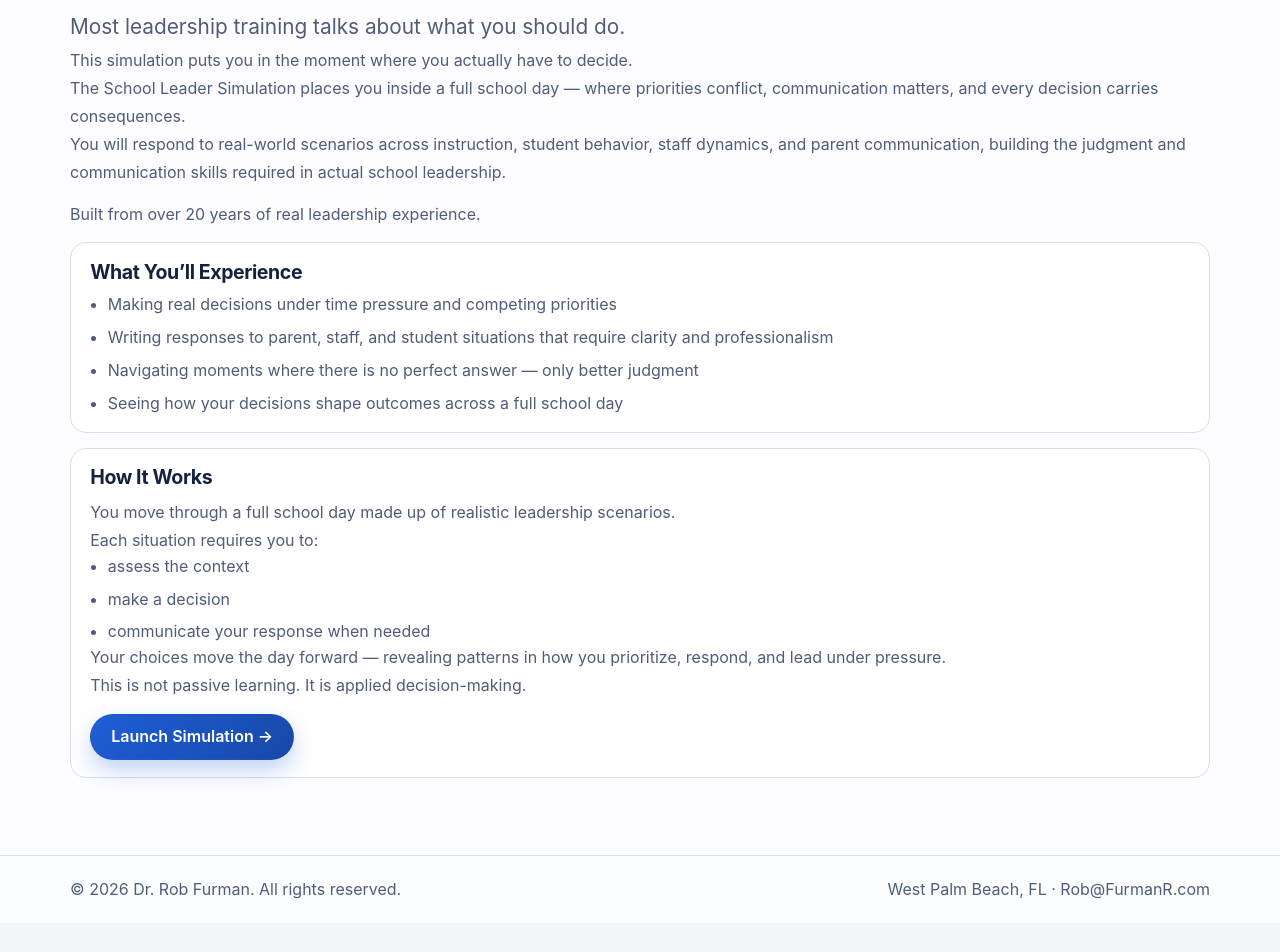
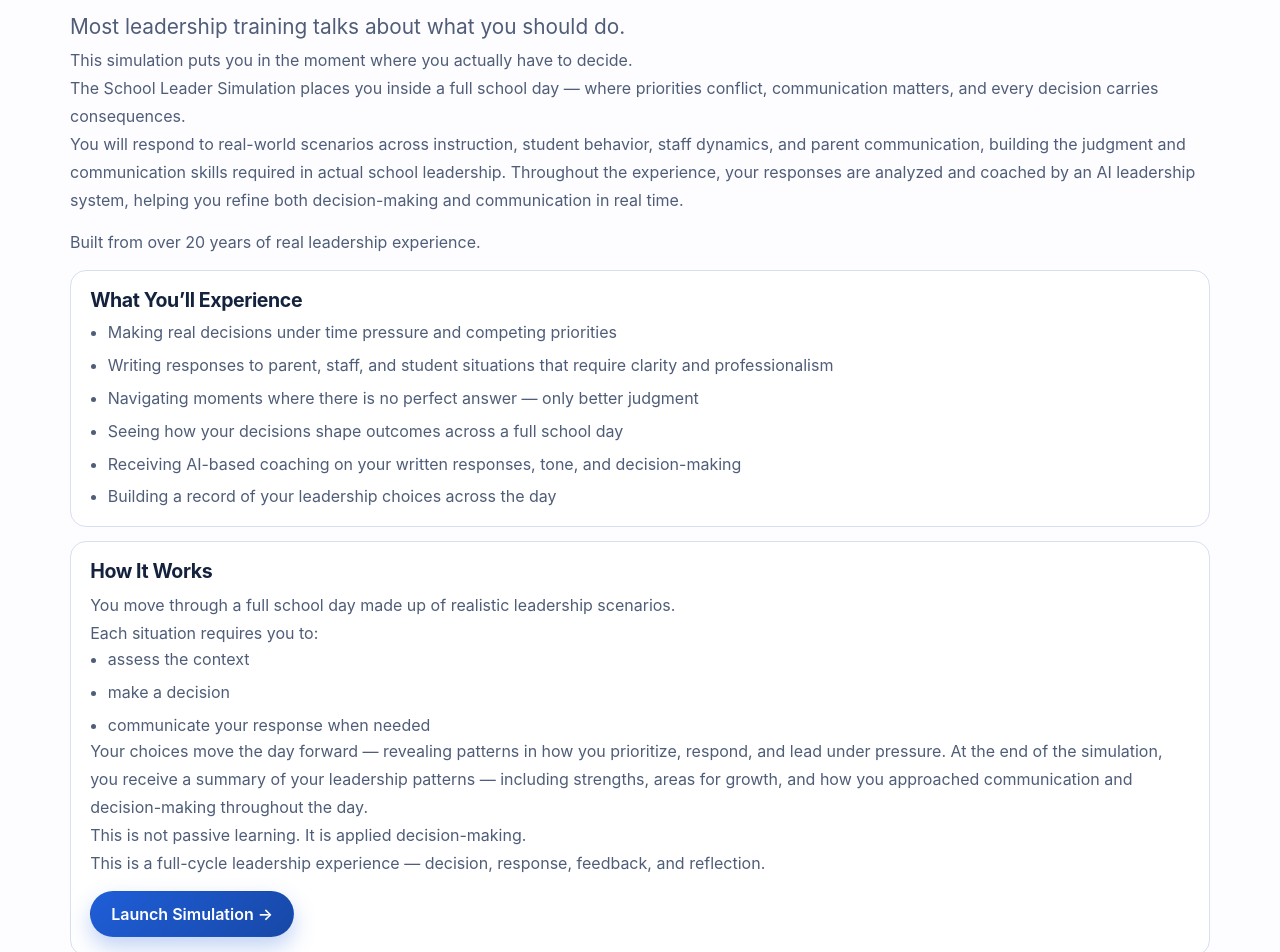
Before and after one commit to DrRobF/rob-furman-portfolio, a Next.js app: page /simulation-overview in a window 1280 px wide. Shown: the part 220-1172 px from the top of the page. Before the commit the page ends 1143 px from the top, so only its background shows below. Built offline with nearby package versions, Linux system fonts and the light colour scheme.

Commit message:
Add AI coaching and end-of-day summary copy to simulation overview

```diff
--- a/app/simulation-overview/page.js
+++ b/app/simulation-overview/page.js
@@ -14,7 +14,9 @@ export default function SimulationOverviewPage() {
         <p>
           You will respond to real-world scenarios across instruction, student behavior, staff
           dynamics, and parent communication, building the judgment and communication skills
-          required in actual school leadership.
+          required in actual school leadership. Throughout the experience, your responses are
+          analyzed and coached by an AI leadership system, helping you refine both decision-making
+          and communication in real time.
         </p>
         <p className="top-space-sm">Built from over 20 years of real leadership experience.</p>
 
@@ -30,6 +32,10 @@ export default function SimulationOverviewPage() {
               Navigating moments where there is no perfect answer — only better judgment
             </li>
             <li>Seeing how your decisions shape outcomes across a full school day</li>
+            <li>
+              Receiving AI-based coaching on your written responses, tone, and decision-making
+            </li>
+            <li>Building a record of your leadership choices across the day</li>
           </ul>
         </div>
 
@@ -44,9 +50,15 @@ export default function SimulationOverviewPage() {
           </ul>
           <p>
             Your choices move the day forward — revealing patterns in how you prioritize, respond,
-            and lead under pressure.
+            and lead under pressure. At the end of the simulation, you receive a summary of your
+            leadership patterns — including strengths, areas for growth, and how you approached
+            communication and decision-making throughout the day.
           </p>
           <p>This is not passive learning. It is applied decision-making.</p>
+          <p>
+            This is a full-cycle leadership experience — decision, response, feedback, and
+            reflection.
+          </p>
           <Link href="/simulation" className="button primary top-space-sm inline-link">
             Launch Simulation →
           </Link>
```
